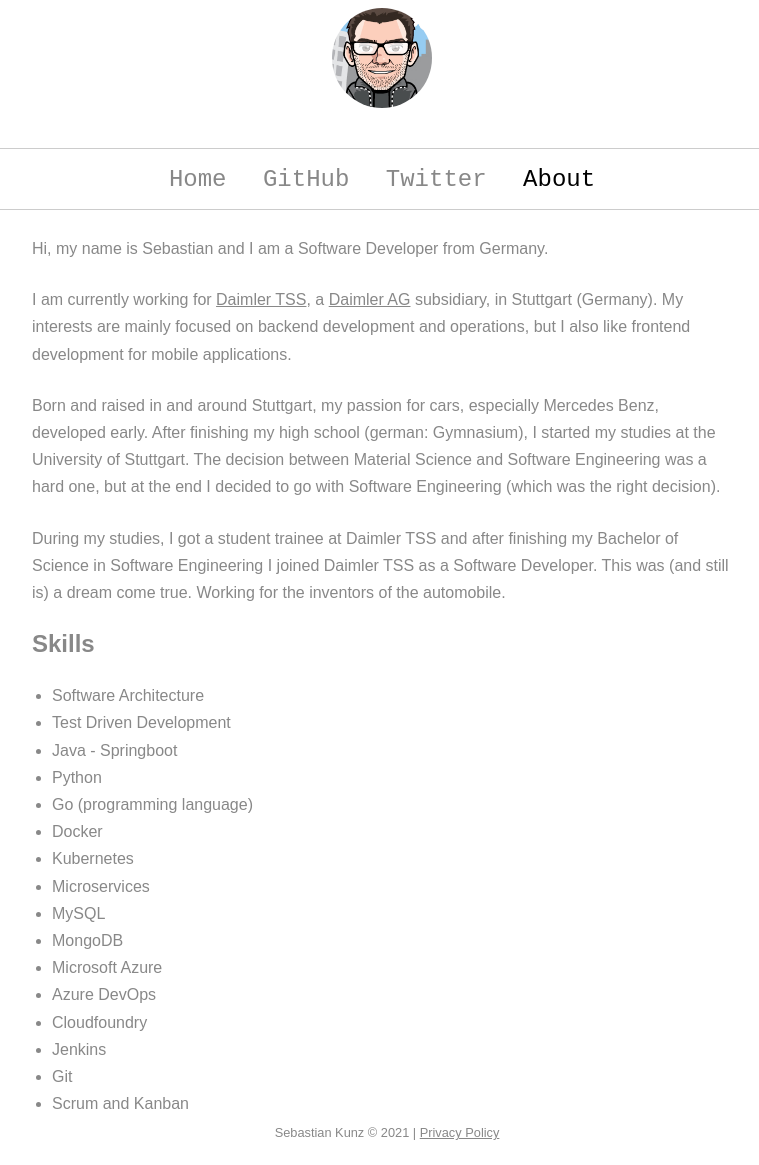
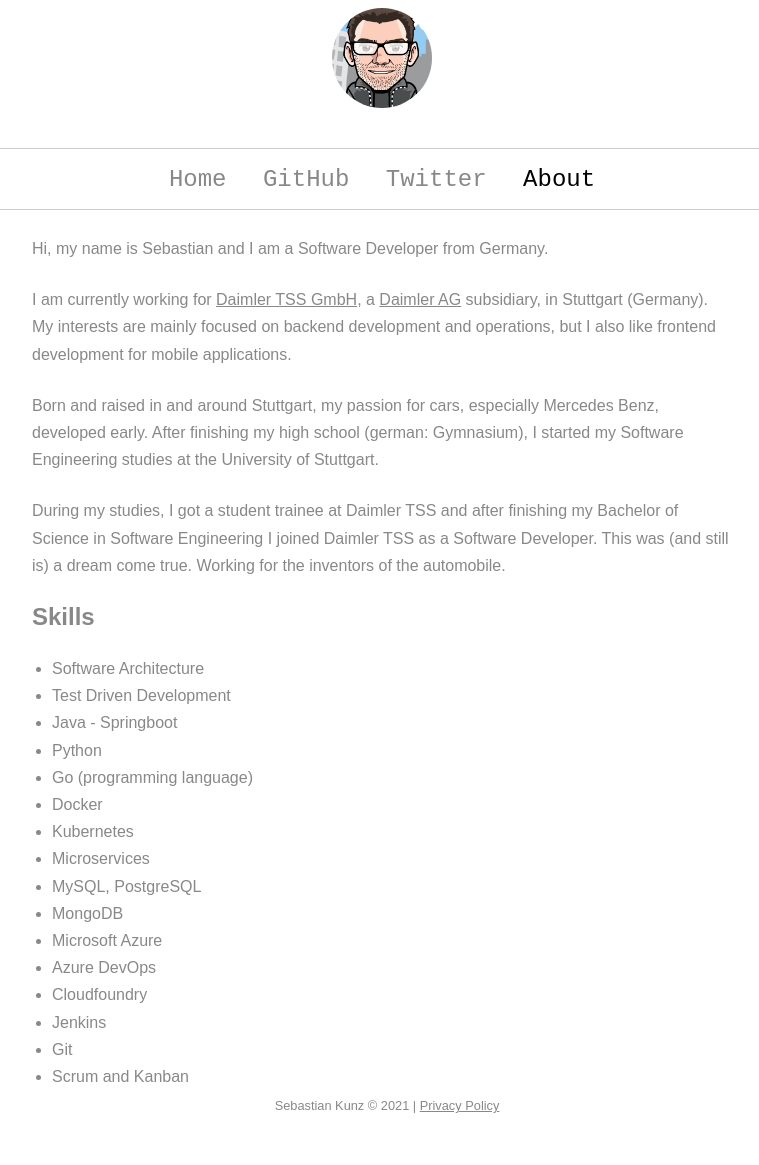
Before and after one commit to sebkunz/sebkunz.github.io, a Jekyll site: the page built from about.html, in a window 1280 px wide. Shown: the whole page, without its empty margins (258-1017 px from the left). Built offline with Jekyll 4.4.1, drawn with Linux system fonts in a browser that asks for light colours; after the commit the page ends 1138 px from its top, so only the background shows below that.

Commit message:
MAINT: Updated About page with new skills

```diff
--- a/about.html
+++ b/about.html
@@ -4,10 +4,9 @@ layout: basic_page
 ---
 
 <p class="about">Hi, my name is Sebastian and I am a Software Developer from Germany.</p>
-<p class="about">I am currently working for <a href="https://www.daimler-tss.com/">Daimler TSS</a>, a <a href="https://www.daimler.com/">Daimler AG</a> subsidiary, in Stuttgart (Germany).
+<p class="about">I am currently working for <a href="https://www.daimler-tss.com/">Daimler TSS GmbH</a>, a <a href="https://www.daimler.com/">Daimler AG</a> subsidiary, in Stuttgart (Germany).
 	My interests are mainly focused on backend development and operations, but I also like frontend development for mobile applications.</p>
-<p class="about"> Born and raised in and around Stuttgart, my passion for cars, especially Mercedes Benz, developed early. After finishing my high school (german: Gymnasium), I started my studies at the University of Stuttgart.
-	The decision between Material Science and Software Engineering was a hard one, but at the end I decided to go with Software Engineering (which was the right decision).</p>
+<p class="about"> Born and raised in and around Stuttgart, my passion for cars, especially Mercedes Benz, developed early. After finishing my high school (german: Gymnasium), I started my Software Engineering studies at the University of Stuttgart.</p>
 <p class="about"> During my studies, I got a student trainee at Daimler TSS and after finishing my Bachelor of Science in Software Engineering I joined Daimler TSS as a Software Developer.
 	This was (and still is) a dream come true. Working for the inventors of the automobile.</p>
 
@@ -22,7 +21,7 @@ layout: basic_page
 	<li class="about">Docker</li>
 	<li class="about">Kubernetes</li>
 	<li class="about">Microservices</li>
-	<li class="about">MySQL</li>
+	<li class="about">MySQL, PostgreSQL</li>
 	<li class="about">MongoDB</li>
 	<li class="about">Microsoft Azure</li>
 	<li class="about">Azure DevOps</li>
```
